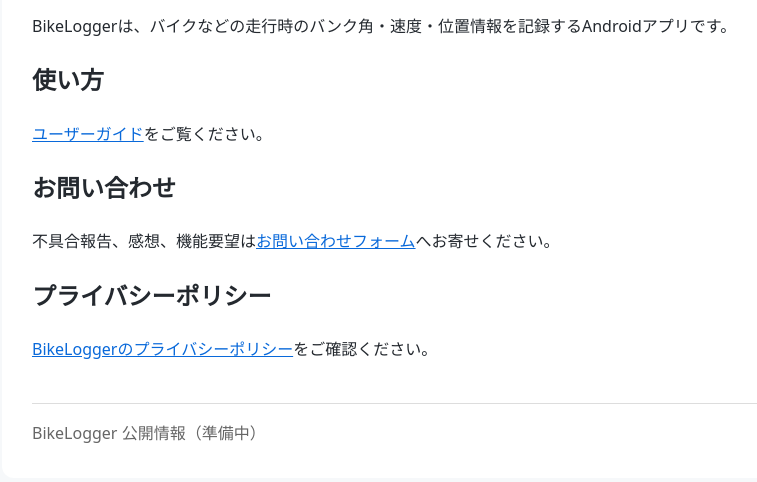
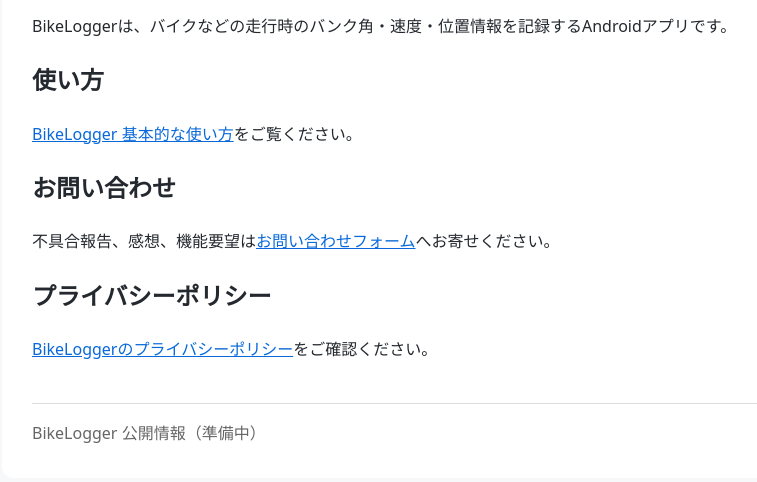
Before and after one commit to motomak/BikeLogger-Public, a plain HTML site: page index.html in a window 1280 px wide. Shown: the part 160-642 px from the top of the page, without its empty margins (228-985 px from the left). Drawn offline with Linux system fonts and the light colour scheme.

Commit message:
Update index.html

```diff
--- a/index.html
+++ b/index.html
@@ -18,7 +18,7 @@ h1{color:#0969da}a{color:#0969da}footer{border-top:1px solid #ddd;margin-top:40p
 </div>
 <p>BikeLoggerは、バイクなどの走行時のバンク角・速度・位置情報を記録するAndroidアプリです。</p>
 <h2>使い方</h2>
-<p><a href="./guide.html">ユーザーガイド</a>をご覧ください。</p>
+<p><a href="./guide.html">BikeLogger 基本的な使い方</a>をご覧ください。</p>
 <h2>お問い合わせ</h2>
 <p>不具合報告、感想、機能要望は<a href="https://robot-jp.com/contact/">お問い合わせフォーム</a>へお寄せください。</p>
 <h2>プライバシーポリシー</h2>
```
